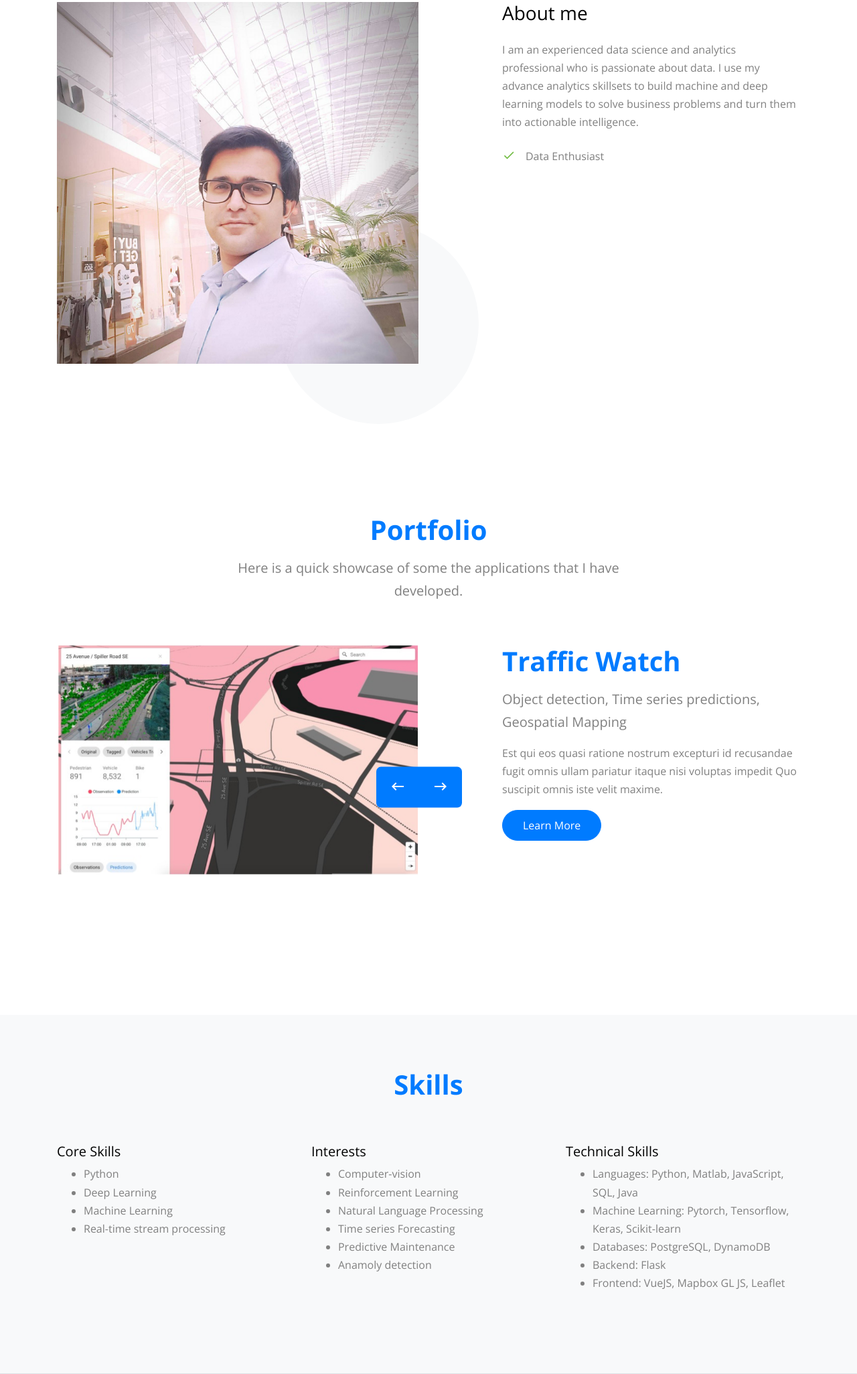
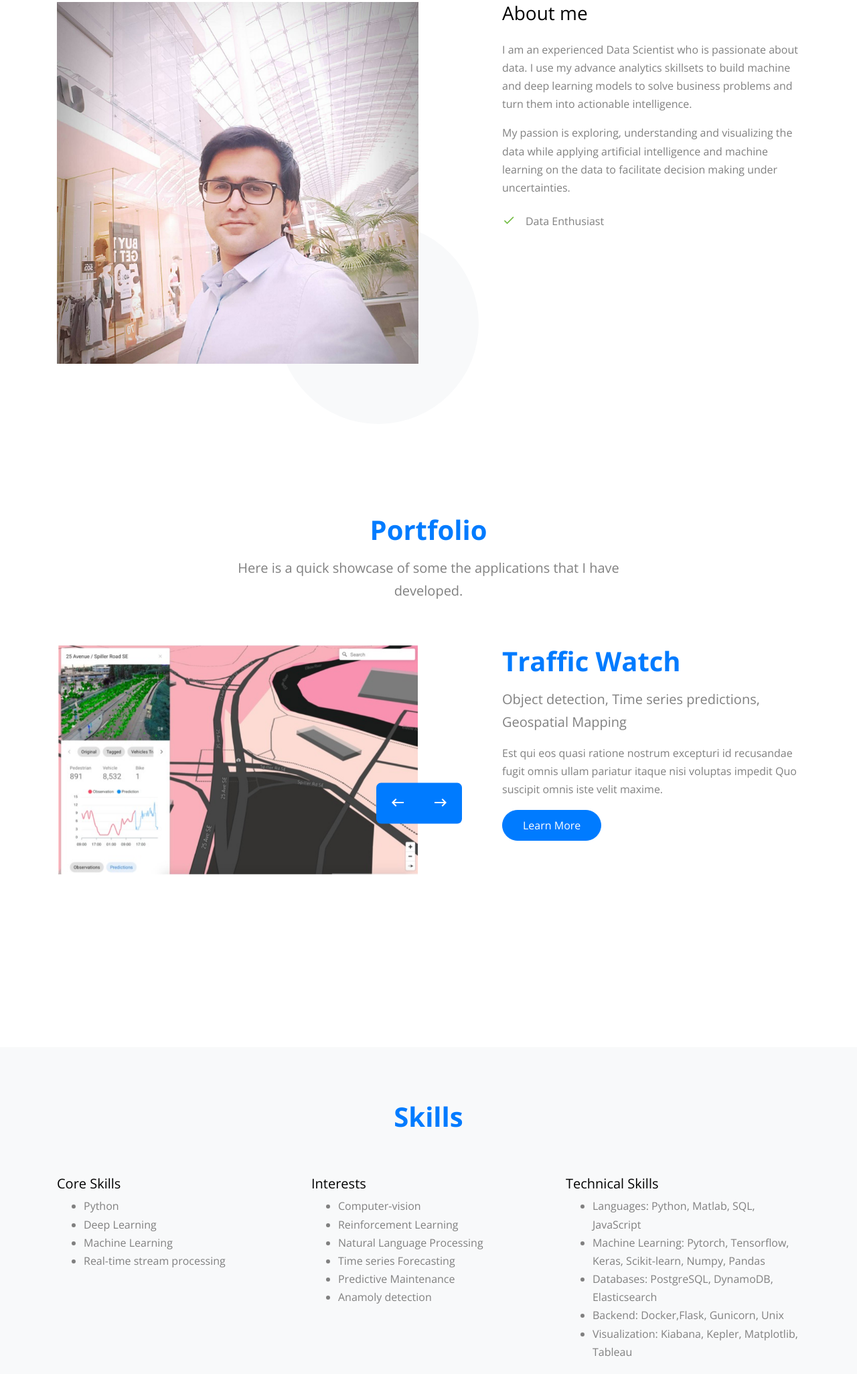
Before and after one commit to khordoo/khordoo.github.io, a plain HTML site: page index.html in a window 1280 px wide. Shown: the part 989-3040 px from the top of the page at 67% size. Drawn offline with nearby package versions, Linux system fonts and the light colour scheme; grey boxes are pictures that could not be loaded; files whose address does not match are found by name.

Commit message:
Update profile description

```diff
--- a/index.html
+++ b/index.html
@@ -133,7 +133,9 @@
           <div class="col-lg-5 ml-auto" data-aos="fade-up" data-aos-delay="100">
             <div class="mb-4">
               <h3 class="h3 mb-4 text-black">About me</h3>
-              <p>I am an experienced data science and analytics professional who is passionate about data. I use my advance analytics skillsets to build machine and deep learning models to solve business problems and turn them into actionable intelligence.</p>
+              <p>I am an experienced Data Scientist who is passionate about data. I use my advance analytics skillsets to build machine and deep learning models to solve business problems and turn them into actionable intelligence.</p>
+              <p>My passion is exploring, understanding and visualizing the data while applying artificial intelligence and machine learning on the data to facilitate decision making under uncertainties.
+              </p>
 
             </div>
 
@@ -175,8 +177,9 @@
               <!-- <img src="images/chatbot.png" alt="Image" class="img-fluid"> -->
               <img src="images/rocktyping.png" alt="Image" class="img-fluid">
               <img src="images/poreflow.png" alt="Image" class="img-fluid">
-              <img src="images/poreflow.png" alt="Image" class="img-fluid">
-              <img src="images/poreflow.png" alt="Image" class="img-fluid">
+              <img src="images/res-assist.jpg" alt="Image" class="img-fluid">
+              <img src="images/eor-select.jpg" alt="Image" class="img-fluid">
+
             </div>
             <div class="custom-direction">
               <a href="#" class="custom-prev"><span><span class="icon-keyboard_backspace"></span></span></a><a href="#" class="custom-next"><span><span class="icon-keyboard_backspace"></span></span></a>
@@ -208,14 +211,14 @@
                 <p><a href="#" class="btn btn-primary mr-2 mb-2">Learn More</a></p>
               </div> -->
               <div>
-                <h2 class="section-title mb-3">Advanced Reservoir Rocktype Clustering</h2>
+                <h2 class="section-title mb-3">Advanced Fuzzy Clustering for Reservoir Rocktypes</h2>
                 <p class="lead">Fuzzy possibilistic C-means clustering(FPCM) algorithms new developed similarity fucntion</p>
                 <p>This is the industry's first fully automated reservoir rock typing software to help geoscientists rapidly classify dynamic reservoir rock types to obtain accurate rock flow data. Its visualization, processing, and classification of CCAL and SCAL rock data enables improved description of reservoir flow behavior and faster understanding of static and dynamic rock properties that impact production.</p>
 
                 <p><a href="#" class="btn btn-primary mr-2 mb-2">Learn More</a></p>
               </div>
               <div>
-                <h2 class="section-title mb-3">Pore Scale fluid flow Simulator</h2>
+                <h2 class="section-title mb-3">Predictive Pore Scale fluid flow Simulator</h2>
                 <p class="lead">High Speec C++ Pore Scale flow Simulation</p>
                 <p>I have developed an advanced pore-scale numerical simulator which can be considered to be among the most advanced of their type, particularly for modeling wetting films and layers and unsteady-state flow dynamics. Depressurization pore-scale physics has been extensively studied and detailed pore and throat network models have been developed for analyzing fluid flow behavior in light and heavy oil systems.</p>
                 <p><a href="#" class="btn btn-primary mr-2 mb-2">Learn More</a></p>
@@ -605,11 +608,11 @@
                 <h3>Technical Skills</h3>
                 <div class="pull-left">
                   <ul class="pull-left text-left">
-                      <li>Languages: Python, Matlab, JavaScript, SQL, Java</li>
-                      <li>Machine Learning: Pytorch, Tensorflow, Keras, Scikit-learn</li>
-                      <li>Databases: PostgreSQL, DynamoDB</li>
-                      <li>Backend: Flask</li>
-                      <li>Frontend: VueJS, Mapbox GL JS, Leaflet</li>
+                      <li>Languages: Python, Matlab, SQL, JavaScript</li>
+                      <li>Machine Learning: Pytorch, Tensorflow, Keras, Scikit-learn, Numpy, Pandas</li>
+                      <li>Databases: PostgreSQL, DynamoDB, Elasticsearch</li>
+                      <li>Backend: Docker,Flask, Gunicorn, Unix</li>
+                      <li>Visualization: Kiabana, Kepler, Matplotlib, Tableau </li>
                   </ul>
               </div>
               </div>
```
Also changed, not shown: images/eor-select.jpg (added), images/res-assist.jpg (added).
